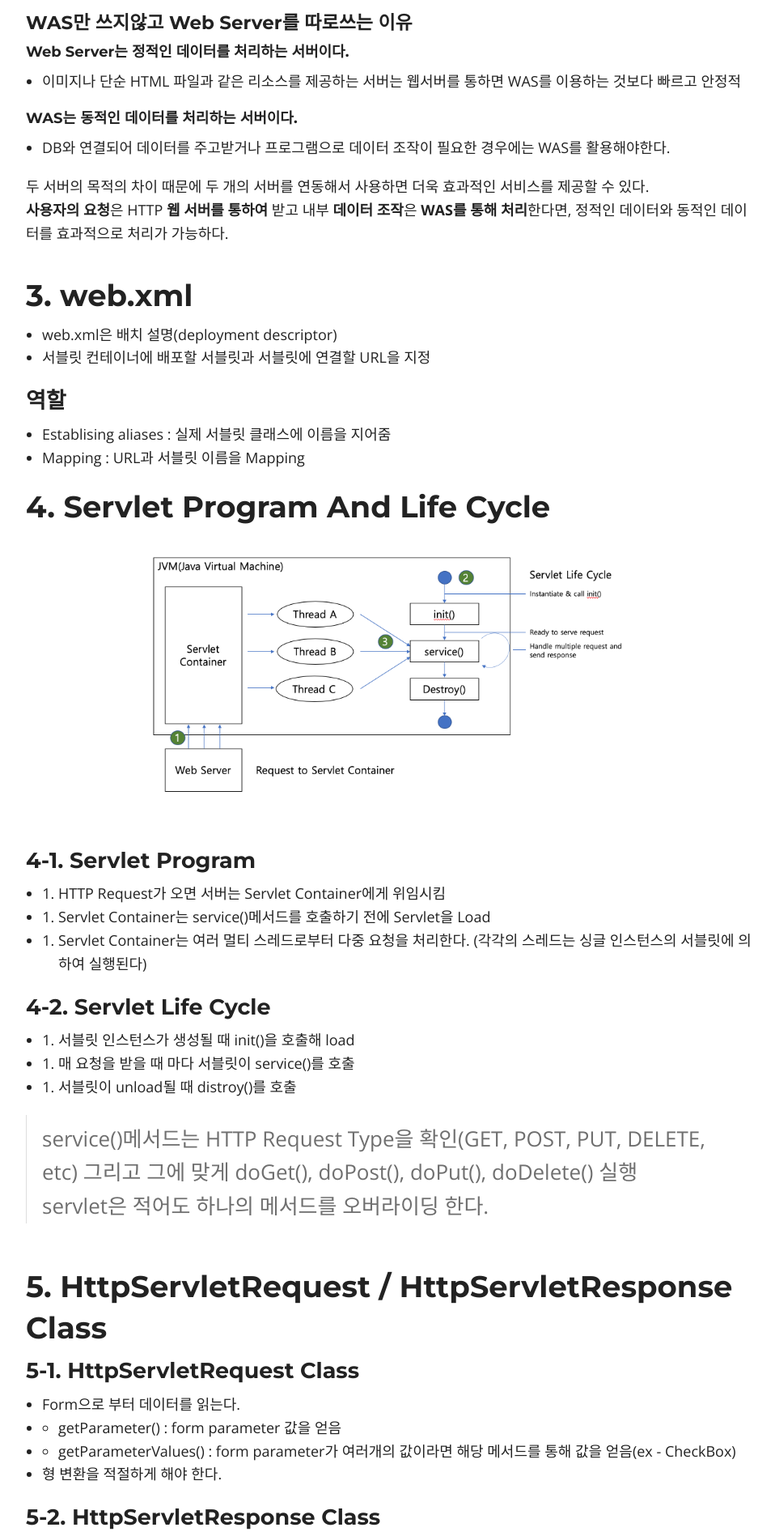
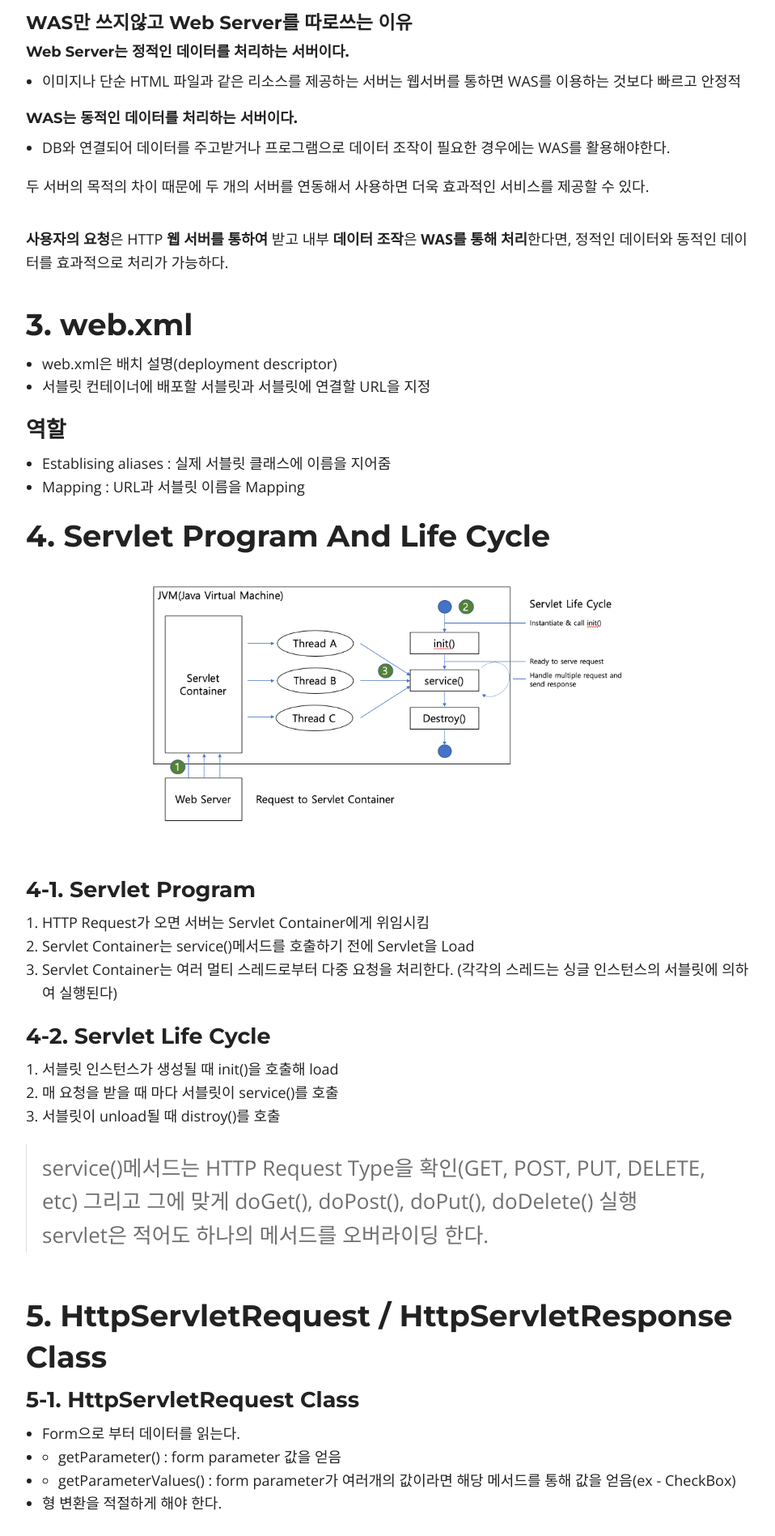
Before and after one commit to Seongmun-Hong/Seongmun-Hong.github.io, a Jekyll site: the page built from _posts/2019-04-29-Servlet.md, in a window 1280 px wide. Shown: the part 3223-5120 px from the top of the page at 81% size, without its empty margins (158-1116 px from the left). Built offline with Jekyll 4.4.1, drawn with Linux system fonts in a browser that asks for light colours; nearby versions of some CDN libraries; library files that are not in the unit come from our copies; comment, search, counter and statistics services are not loaded.

Commit message:
add :  - 개행 fix :  - 번호 오류 수정

```diff
--- a/_posts/2019-04-29-Servlet.md
+++ b/_posts/2019-04-29-Servlet.md
@@ -84,6 +84,7 @@ sitemap :
  - DB와 연결되어 데이터를 주고받거나 프로그램으로 데이터 조작이 필요한 경우에는 WAS를 활용해야한다.
 
 두 서버의 목적의 차이 때문에 두 개의 서버를 연동해서 사용하면 더욱 효과적인 서비스를 제공할 수 있다.
+
 **사용자의 요청**은 HTTP **웹 서버를 통하여** 받고 내부 **데이터 조작**은 **WAS를 통해 처리**한다면, 정적인 데이터와 동적인 데이터를 효과적으로 처리가 가능하다.
 
 
@@ -102,14 +103,14 @@ sitemap :
 ![ServletProgramLifeCycle](/images/post/servlet_program_life_cycle.png)
 
 ### 4-1. Servlet Program
- - 1. HTTP Request가 오면 서버는 Servlet Container에게 위임시킴
- - 2. Servlet Container는 service()메서드를 호출하기 전에 Servlet을 Load
- - 3. Servlet Container는 여러 멀티 스레드로부터 다중 요청을 처리한다. (각각의 스레드는 싱글 인스턴스의 서블릿에 의하여 실행된다)
+ 1. HTTP Request가 오면 서버는 Servlet Container에게 위임시킴
+ 2. Servlet Container는 service()메서드를 호출하기 전에 Servlet을 Load
+ 3. Servlet Container는 여러 멀티 스레드로부터 다중 요청을 처리한다. (각각의 스레드는 싱글 인스턴스의 서블릿에 의하여 실행된다)
 
 ### 4-2. Servlet Life Cycle
- - 1. 서블릿 인스턴스가 생성될 때 init()을 호출해 load
- - 2. 매 요청을 받을 때 마다 서블릿이 service()를 호출
- - 3. 서블릿이 unload될 때 distroy()를 호출
+ 1. 서블릿 인스턴스가 생성될 때 init()을 호출해 load
+ 2. 매 요청을 받을 때 마다 서블릿이 service()를 호출
+ 3. 서블릿이 unload될 때 distroy()를 호출
 
 > service()메서드는 HTTP Request Type을 확인(GET, POST, PUT, DELETE, etc) 그리고 그에 맞게 doGet(), doPost(), doPut(), doDelete() 실행
 > servlet은 적어도 하나의 메서드를 오버라이딩 한다.
```
